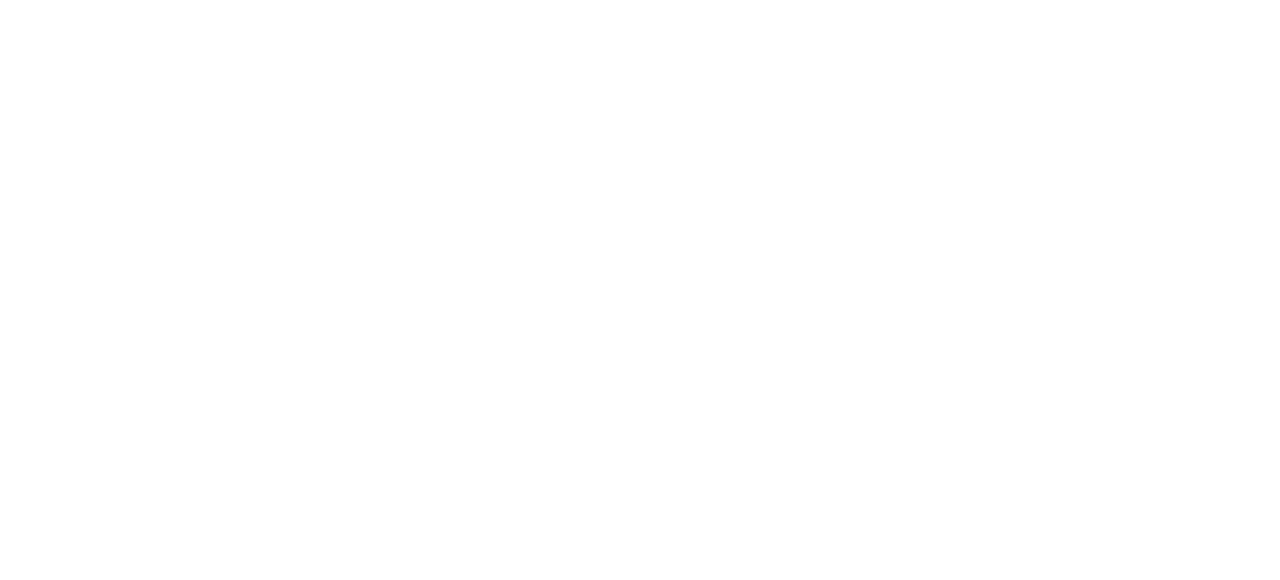
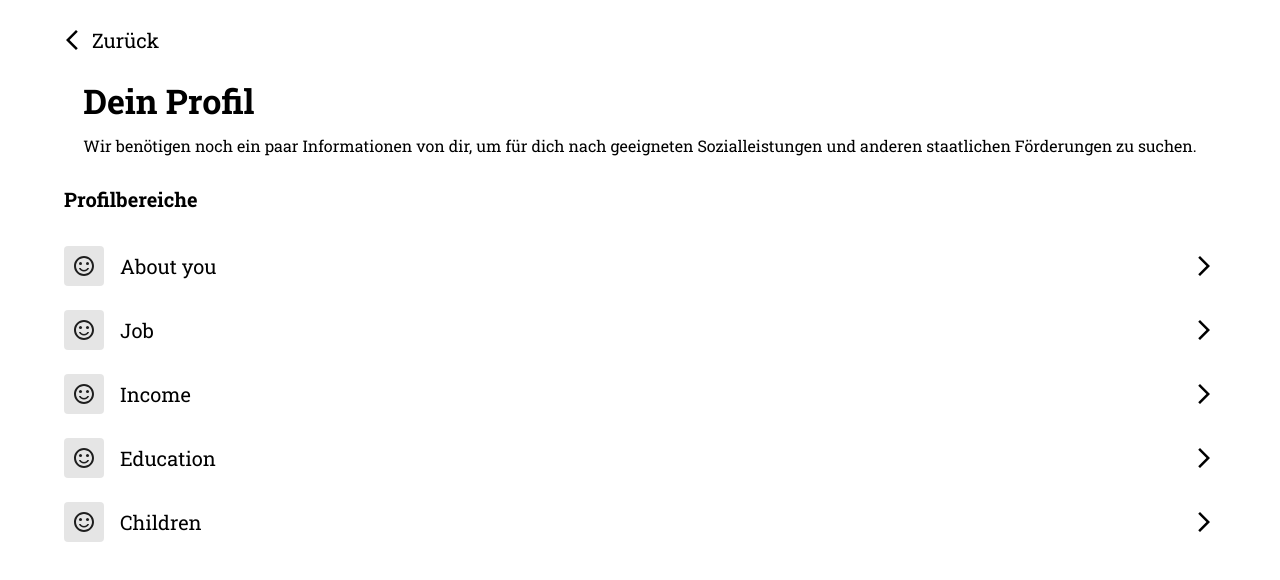
Before and after one commit to Citizen-Knowledge-Graph/foerderfunke-react-app, a React (Create React App) app: page /onboarding-sections in a window 1280 px wide. Before the commit this address had no page. Shown: the top 580 px of the page. Built offline with nearby package versions, Linux system fonts and the light colour scheme.

Commit message:
add onboarding sections screen

```diff
--- a/src/App.js
+++ b/src/App.js
@@ -6,6 +6,7 @@ import ViewportUpdater from "./components/ViewportUpdater";
 import Home from './screens/Home';
 import Onboarding from './screens/Onboarding';
 import OnboardingWelcome from "./screens/OnboardingWelcome";
+import OnboardingSectionsScreen from "./screens/onboarding-sections/OnboardingSectionsScreen";
 
 const theme = createTheme({
     typography: {
@@ -23,6 +24,7 @@ const App = () => {
                         <Route path="/" element={<Home/>}/>
                         <Route path="/onboarding" element={<Onboarding/>}/>
                         <Route path="/onboarding-welcome" element={<OnboardingWelcome/>}/>
+                        <Route path="/onboarding-sections" element={<OnboardingSectionsScreen/>}/>
                     </Routes>
                 </div>
             </Router>
--- /dev/null
+++ b/src/components/HStack.js
@@ -0,0 +1,12 @@
+import React from 'react';
+import {Box} from '@mui/material';
+
+const HStack = ({ children, gap = 2, justifyContent = 'flex-start', sx = {}, ...props }) => {
+    return (
+        <Box display="flex" flexDirection="row" gap={gap} justifyContent={justifyContent} sx={sx} {...props}>
+            {children}
+        </Box>
+    );
+};
+
+export default HStack;
--- a/src/components/Layout.js
+++ b/src/components/Layout.js
@@ -1,6 +1,6 @@
 import React from 'react';
 import {Box, AppBar, Toolbar, IconButton, Typography, Container} from '@mui/material';
-import ArrowBackIcon from '@mui/icons-material/ArrowBack';
+import ArrowBackIosNewOutlinedIcon from '@mui/icons-material/ArrowBackIosNewOutlined';
 import {useNavigate} from 'react-router-dom';
 import {useStore} from './ViewportUpdater';
 
@@ -42,7 +42,7 @@ const Layout = ({children}) => {
                 <AppBar position="static" sx={styles.navbarStyle}>
                     <Toolbar sx={{padding: '0px'}}>
                         <IconButton edge="start" color="inherit" aria-label="back" onClick={() => navigate(-1)}>
-                            <ArrowBackIcon/>
+                            <ArrowBackIosNewOutlinedIcon/>
                         </IconButton>
                         <Typography variant="h6" component="div" sx={{flexGrow: 1}}>
                             Zurück
--- /dev/null
+++ b/src/components/VStack.js
@@ -0,0 +1,12 @@
+import React from 'react';
+import {Box} from '@mui/material';
+
+const VStack = ({ children, gap = 2, sx = {}, ...props }) => {
+    return (
+        <Box display="flex" flexDirection="column" gap={gap} sx={sx} {...props}>
+            {children}
+        </Box>
+    );
+};
+
+export default VStack;
--- a/src/screens/OnboardingWelcome.js
+++ b/src/screens/OnboardingWelcome.js
@@ -11,11 +11,11 @@ const styles = {
     container: {
         display: 'flex',
         flexDirection: 'column',
-        alignItems: 'center', // Center horizontally
-        textAlign: 'left', // Ensure text alignment is also centered
+        alignItems: 'flex-start',
+        textAlign: 'left',
     },
     titleText: {
-        fontWeight: 'bold', // Make text bold
+        fontWeight: 'bold',
     },
     subTitleText: {
         fontSize: '16px',
@@ -104,7 +104,7 @@ const OnboardingWelcome = () => {
             </Box>
             <Box sx={styles.buttonCardContainer} data-testid="button-card-container">
                 <Card sx={styles.buttonCard} data-testid="button-card">
-                    <ButtonBase component={Link} to="/onboarding">
+                    <ButtonBase component={Link} to="/onboarding-sections">
                         <CardContent sx={styles.buttonCardContent} data-testid="card-content">
                             <Typography variant="h6" gutterBottom sx={styles.buttonCardText}>
                                 Los geht's!
--- /dev/null
+++ b/src/screens/onboarding-sections/OnboardingSectionsController.js
@@ -0,0 +1,56 @@
+import { ProfileSectionsData } from './OnboardingSectionsModel';
+import { useProfileInputSectionStore } from '../../storage/zustand';
+
+// config
+const profileSections = [
+    {
+        id: 'about-you',
+        title: 'About you',
+    },
+    {
+        id: 'job',
+        title: 'Job',
+    },
+    {
+        id: 'income',
+        title: 'Income',
+    },
+    {
+        id: 'education',
+        title: 'Education',
+    },
+    {
+        id: 'children',
+        title: 'Children',
+    },
+];
+
+export const fetchOnboardingSectionsData = async (userId) => {
+    console.log("wer are here")
+
+    const newProfileSectionsData = new ProfileSectionsData(userId);
+    useProfileInputSectionStore.getState().resetSectionStore();
+
+    console.log('fetchOnboardingSectionsData: ', newProfileSectionsData);
+
+    for (let i = 0; i < profileSections.length; i++) {
+        const currentItem = profileSections[i];
+        //
+        // populate new content card
+        const newProfileSectionStatus = {
+            id: currentItem.id,
+            title: currentItem.title,
+        };
+        newProfileSectionsData.addPersonalisedData(newProfileSectionStatus);
+        //
+        // populate state dictionary
+        const newDictEntry = {
+            id: currentItem.id,
+            nextId: profileSections[i + 1]?.id,
+        };
+        useProfileInputSectionStore
+            .getState()
+            .initialiseSection(newDictEntry.id, newDictEntry.nextId, i === 0);
+    }
+    return newProfileSectionsData;
+};
--- /dev/null
+++ b/src/screens/onboarding-sections/OnboardingSectionsModel.js
@@ -0,0 +1,13 @@
+export class ProfileSectionsData {
+    constructor(userId) {
+        this.entityData = {
+            id: userId,
+            type: 'ff:Citizen',
+        };
+        this.personalisedData = [];
+    }
+
+    addPersonalisedData(newProfileSection) {
+        this.personalisedData.push(newProfileSection);
+    }
+}
--- /dev/null
+++ b/src/screens/onboarding-sections/OnboardingSectionsScreen.js
@@ -0,0 +1,41 @@
+import React, {useEffect, useState} from 'react';
+import Layout from '../../components/Layout';
+import OnboardingSectionsContext from "./components/OnboardingSectionsContext";
+import {useUserStore} from "../../storage/zustand";
+import {fetchOnboardingSectionsData} from "./OnboardingSectionsController";
+import OnboardingSectionsList from "./components/OnboardingSectionsList";
+
+const OnboardingSectionsScreen = () => {
+    const [onboardingSectionsData, setOnboardingSectionsData] = useState();
+    const userId = useUserStore((state) => state.userId);
+
+    useEffect(() => {
+        const fetchData = async () => {
+            try {
+                const newOnboardingSectionsData = await fetchOnboardingSectionsData(userId);
+                setOnboardingSectionsData(newOnboardingSectionsData);
+            } catch (error) {
+                console.error('Failed to fetch profile input screen data:', error);
+            }
+        };
+
+        fetchData();
+    }, [userId]);
+
+    console.log('Onboarding', onboardingSectionsData);
+
+
+    return (
+        <Layout>
+            <OnboardingSectionsContext/>
+            {onboardingSectionsData ? (
+                    <OnboardingSectionsList onboardingSectionsData={onboardingSectionsData}/>)
+                :
+                null
+            }
+        </Layout>
+    )
+        ;
+};
+
+export default OnboardingSectionsScreen;
--- /dev/null
+++ b/src/screens/onboarding-sections/components/OnboardingSectionsContext.js
@@ -0,0 +1,64 @@
+import React from 'react';
+import {Box, Typography} from '@mui/material';
+import {indigo} from '@mui/material/colors';
+
+const styles = {
+    container: {
+        display: 'flex',
+        flexDirection: 'column',
+        alignItems: 'flex-start',
+        textAlign: 'left',
+    },
+    titleText: {
+        fontWeight: 'bold', // Make text bold
+    },
+    subTitleText: {
+        fontSize: '16px',
+        fontWeight: '400'
+    },
+    buttonCardContainer: {
+        display: 'flex',
+        flexDirection: 'row',
+        justifyContent: 'center',
+        width: '100%',
+    },
+    buttonCard: {
+        display: 'flex',
+        flexDirection: 'column',
+        flex: '1',
+        backgroundColor: indigo[600],
+        borderRadius: '15px',
+        boxShadow: 'none',
+    },
+    buttonCardContent: {
+        padding: '16px',
+        "&:last-child": {
+            paddingBottom: '16px',
+        }
+    },
+    buttonCardText: {
+        color: 'white',
+        fontWeight: '500',
+        textAlign: 'center',
+        margin: '0',
+    }
+};
+
+const OnboardingSectionsContext = () => {
+    return (
+        <>
+            <Box sx={styles.container}>
+                <Typography variant="h4" gutterBottom sx={styles.titleText}>
+                    Dein Profil
+                </Typography>
+                <Typography variant="body1" gutterBottom sx={styles.subTitleText}>
+                    Wir benötigen noch ein paar Informationen von dir, um für dich
+                    nach geeigneten Sozialleistungen und anderen staatlichen
+                    Förderungen zu suchen.
+                </Typography>
+            </Box>
+        </>
+    );
+}
+
+export default OnboardingSectionsContext;
--- /dev/null
+++ b/src/screens/onboarding-sections/components/OnboardingSectionsItem.js
@@ -0,0 +1,55 @@
+import React from "react";
+import VStack from "../../../components/VStack";
+import HStack from "../../../components/HStack";
+import {CardContent, Typography, Card} from "@mui/material";
+import ArrowForwardIosOutlinedIcon from '@mui/icons-material/ArrowForwardIosOutlined';
+import SentimentSatisfiedOutlinedIcon from '@mui/icons-material/SentimentSatisfiedOutlined';
+import {Link} from "react-router-dom";
+import ButtonBase from "@mui/material/ButtonBase";
+
+const styles = {
+    iconCard: {
+        width: '40px',
+        height: '40px',
+        boxShadow: 'none',
+        backgroundColor: 'rgba(0, 0, 0, 0.1)',
+        display: 'flex',
+        alignItems: 'center',
+        justifyContent: 'center',
+    },
+    iconCardContent: {
+        display: 'flex',
+        alignItems: 'center',
+        justifyContent: 'center',
+        padding: '0px',
+        "&:last-child": {
+            paddingBottom: '0px',
+        }
+    },
+    sectionTitle: {
+        fontSize: '20px',
+        fontWeight: '500',
+    }
+}
+
+const onboardingSectionsItem = (props) => {
+    return (
+        <VStack>
+            <HStack justifyContent={'space-between'} alignItems={'center'}>
+                <HStack justifyContent={'flex-start'} alignItems={'center'}>
+                    <Card sx={styles.iconCard}>
+                        <CardContent sx={styles.iconCardContent} data-testid="card-content">
+                            <SentimentSatisfiedOutlinedIcon/>
+                        </CardContent>
+                    </Card>
+                    <Typography sx={styles.sectionTitle}>{props.section.title}</Typography>
+                </HStack>
+                <ButtonBase component={Link} to="/onboarding">
+                    <ArrowForwardIosOutlinedIcon/>
+                </ButtonBase>
+            </HStack>
+        </VStack>
+    );
+}
+
+export default onboardingSectionsItem;
--- /dev/null
+++ b/src/screens/onboarding-sections/components/OnboardingSectionsList.js
@@ -0,0 +1,27 @@
+import React from 'react';
+import VStack from '../../../components/VStack'
+import OnboardingSectionsItem from "./OnboardingSectionsItem";
+import {Typography} from "@mui/material";
+
+const styles = {
+    titleText: {
+        fontWeight: 'bold', // Make text bold
+    },
+}
+
+const OnboardingSectionsList = ({onboardingSectionsData}) => {
+    return (
+        <VStack gap={3} sx={{width: 'inherit'}}>
+            <VStack gap={2}>
+                <Typography variant="h6" gutterBottom sx={styles.titleText}>
+                    Profilbereiche
+                </Typography>
+            </VStack>
+            {onboardingSectionsData.personalisedData.map((section) => (
+                <OnboardingSectionsItem key={section.id} section={section} />
+            ))}
+        </VStack>
+    );
+}
+
+export default OnboardingSectionsList;
--- /dev/null
+++ b/src/storage/zustand.js
@@ -0,0 +1,39 @@
+import { create } from 'zustand';
+
+export const useUserStore = create((set) => ({
+    userId: 'kinderzuschlag-user-profile',
+    updateUserId: (newUserId) => {
+        console.log('STATE UPDATE: We are switching user');
+        set((state) => ({ userId: newUserId }));
+    },
+}));
+
+export const useProfileInputSectionStore = create((set) => ({
+    activeSection: 'about-you',
+    sections: [],
+    resetSectionStore: () => {
+        console.log('STATE UPDATE: We are resetting the section store');
+        set((state) => ({ activeSection: 'about-you', sections: [] }));
+    },
+    initialiseSection: (id, nextId) => {
+        console.log(
+            'STATE UPDATE: We are adding a new section to the sections store'
+        );
+        const newSection = { id: id, next: nextId, completed: false };
+        set((state) => ({ sections: [...state.sections, newSection] }));
+    },
+    updateCompletedSections: (id) => {
+        console.log('STATE UPDATE: We are updating the completed sections');
+        let nextSection;
+        set((state) => ({
+            sections: state.sections.map((section) => {
+                if (section.id === id) {
+                    section.completed = true;
+                    nextSection = section.next;
+                }
+                return section;
+            }),
+            activeSection: nextSection,
+        }));
+    },
+}));
```
